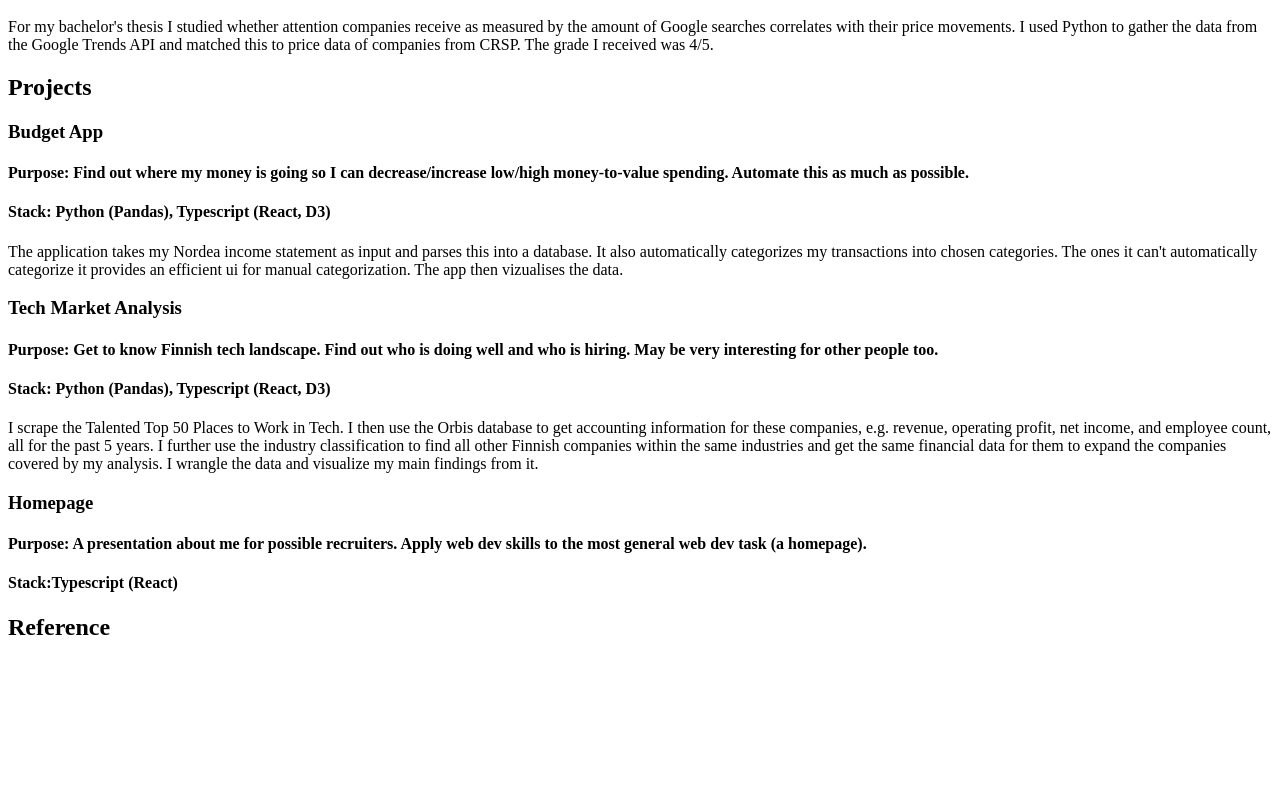
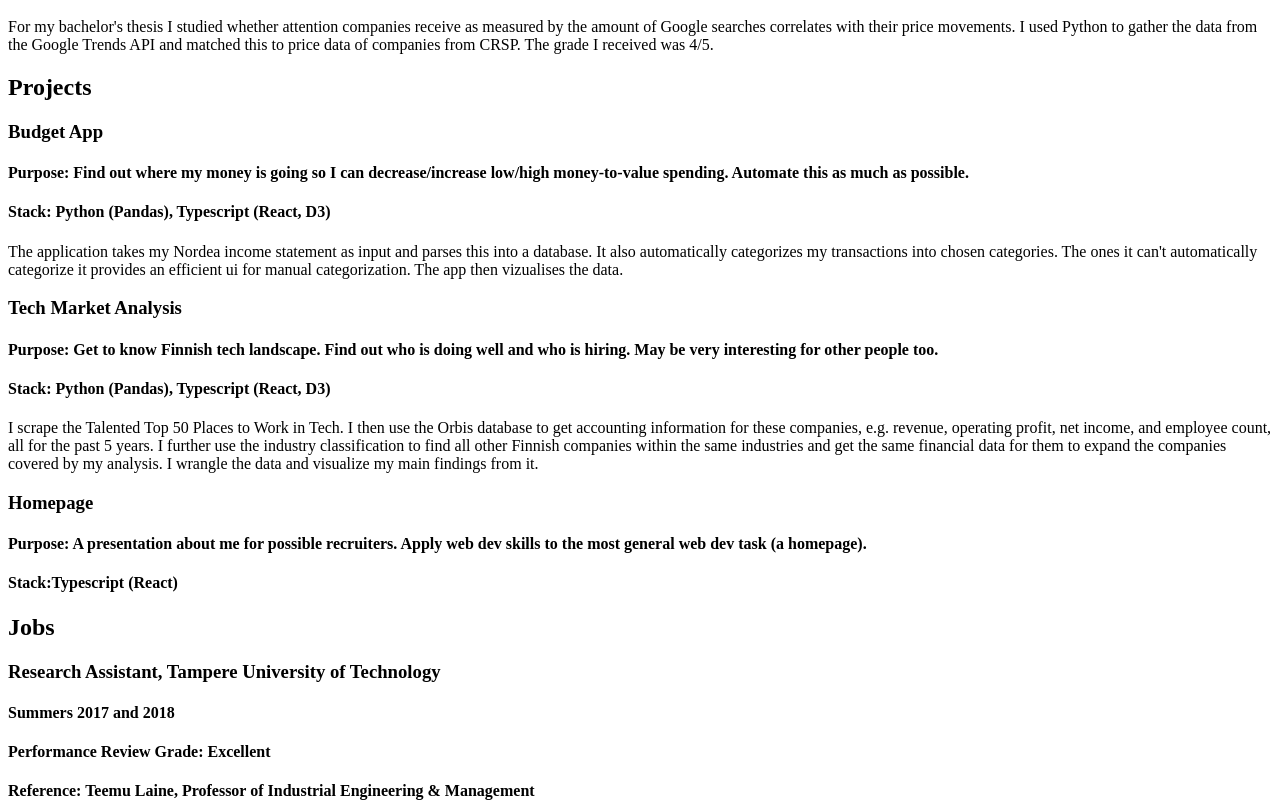
Before and after one commit to KlausParanko/cv, a website: page index.html in a window 1280 px wide. Shown: the part 1664-2464 px from the top of the page. Before the commit the page ends 2305 px from the top, so only its background shows below. Drawn offline with Linux system fonts and the light colour scheme.

Commit message:
Added jobs section

```diff
--- a/index.html
+++ b/index.html
@@ -140,8 +140,13 @@
           <p></p>
         </div>
       </div>
-      <div class="reference">
-        <h2>Reference</h2>
+      <div class="jobs">
+        <h2>Jobs</h2>
+        <h3>Research Assistant, Tampere University of Technology</h3>
+        <h4>Summers 2017 and 2018</h4>
+        <h4>Performance Review Grade: Excellent </h4>
+        <h4>Reference: Teemu Laine, Professor of Industrial Engineering & Management
+        </h4>
         <p></p>
       </div>
     </div>
```
